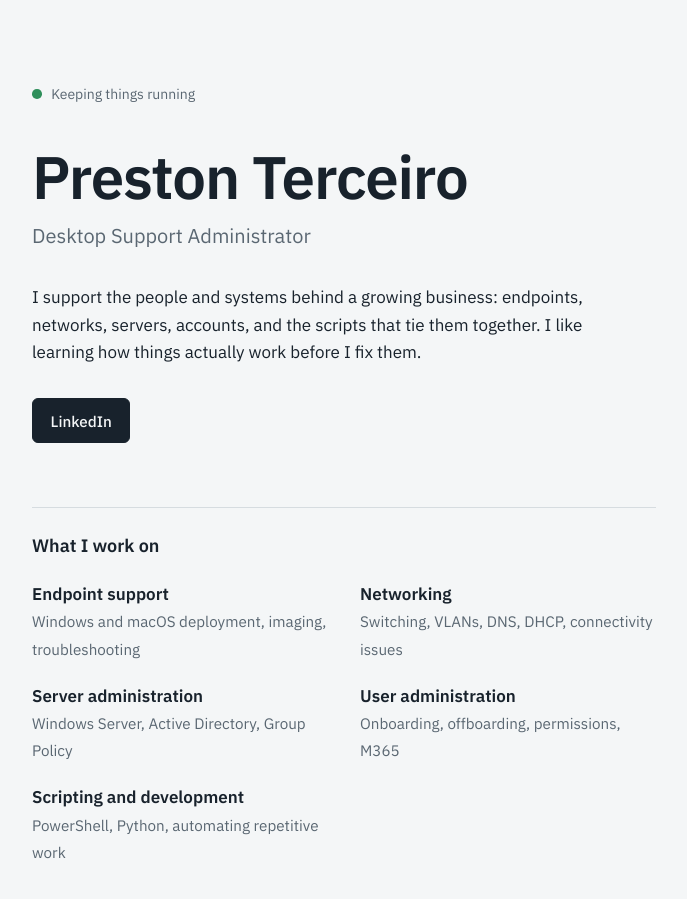
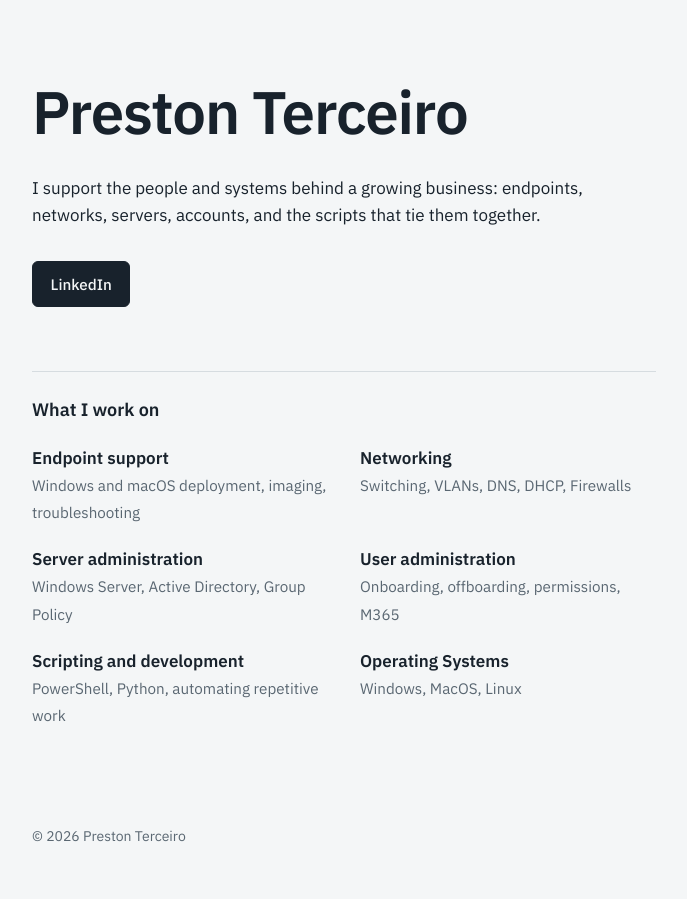
Before and after one commit to pterceiro/Website, a plain HTML site: page index.html in a window 1280 px wide. Shown: the top 899 px of the page, without its empty margins (296-983 px from the left). Drawn offline with Linux system fonts and the light colour scheme.

Commit message:
Update index.html
Updated sections

```diff
--- a/index.html
+++ b/index.html
@@ -144,15 +144,11 @@
 </head>
 <body>
   <main>
-    <p class="status"><span class="dot" aria-hidden="true"></span>Keeping things running</p>
-
     <h1>Preston Terceiro</h1>
-    <p class="role">Desktop Support Administrator</p>
 
     <p class="intro">
       I support the people and systems behind a growing business: endpoints, networks,
-      servers, accounts, and the scripts that tie them together. I like learning how
-      things actually work before I fix them.
+      servers, accounts, and the scripts that tie them together.
     </p>
 
     <div class="links">
@@ -163,10 +159,11 @@
       <h2 id="skills">What I work on</h2>
       <ul class="skills">
         <li><strong>Endpoint support</strong><span>Windows and macOS deployment, imaging, troubleshooting</span></li>
-        <li><strong>Networking</strong><span>Switching, VLANs, DNS, DHCP, connectivity issues</span></li>
+        <li><strong>Networking</strong><span>Switching, VLANs, DNS, DHCP, Firewalls</span></li>
         <li><strong>Server administration</strong><span>Windows Server, Active Directory, Group Policy</span></li>
         <li><strong>User administration</strong><span>Onboarding, offboarding, permissions, M365</span></li>
         <li><strong>Scripting and development</strong><span>PowerShell, Python, automating repetitive work</span></li>
+        <li><strong>Operating Systems</strong><span>Windows, MacOS, Linux</span></li>
       </ul>
     </section>
   </main>
```
